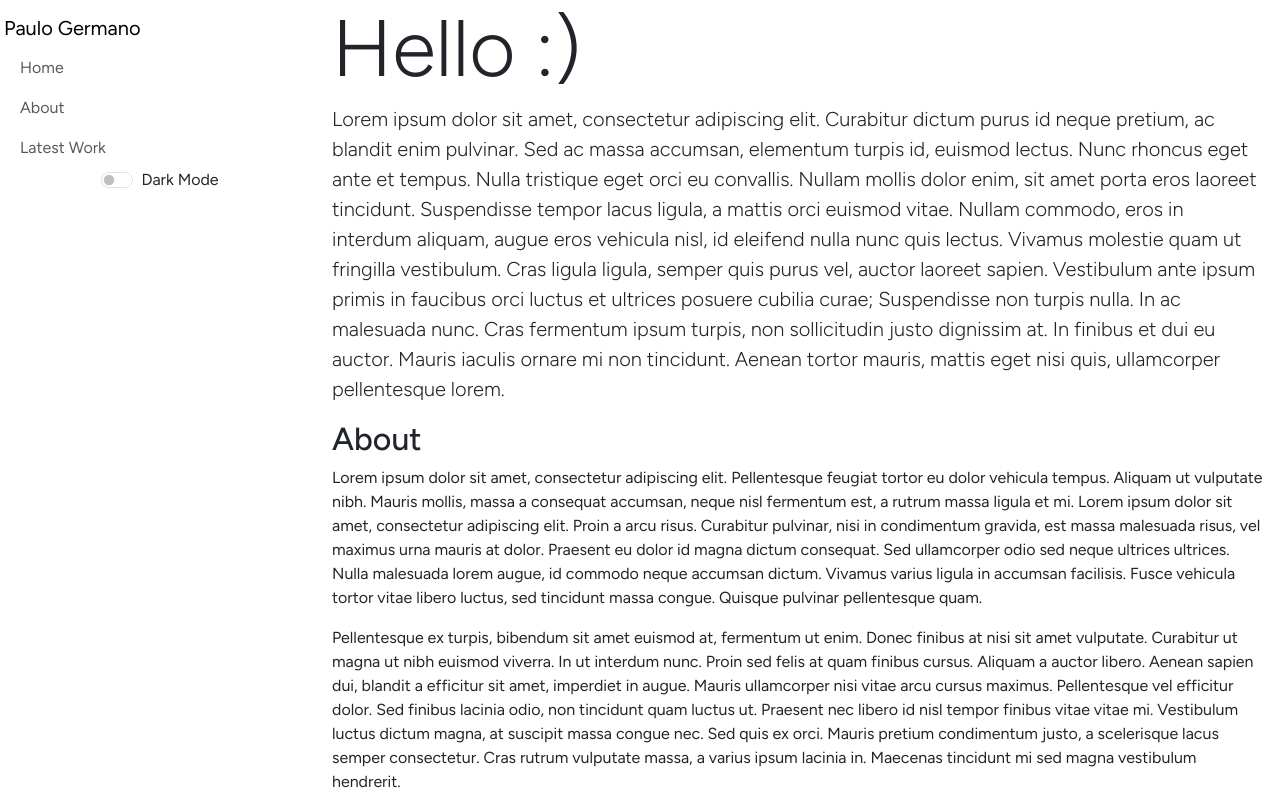
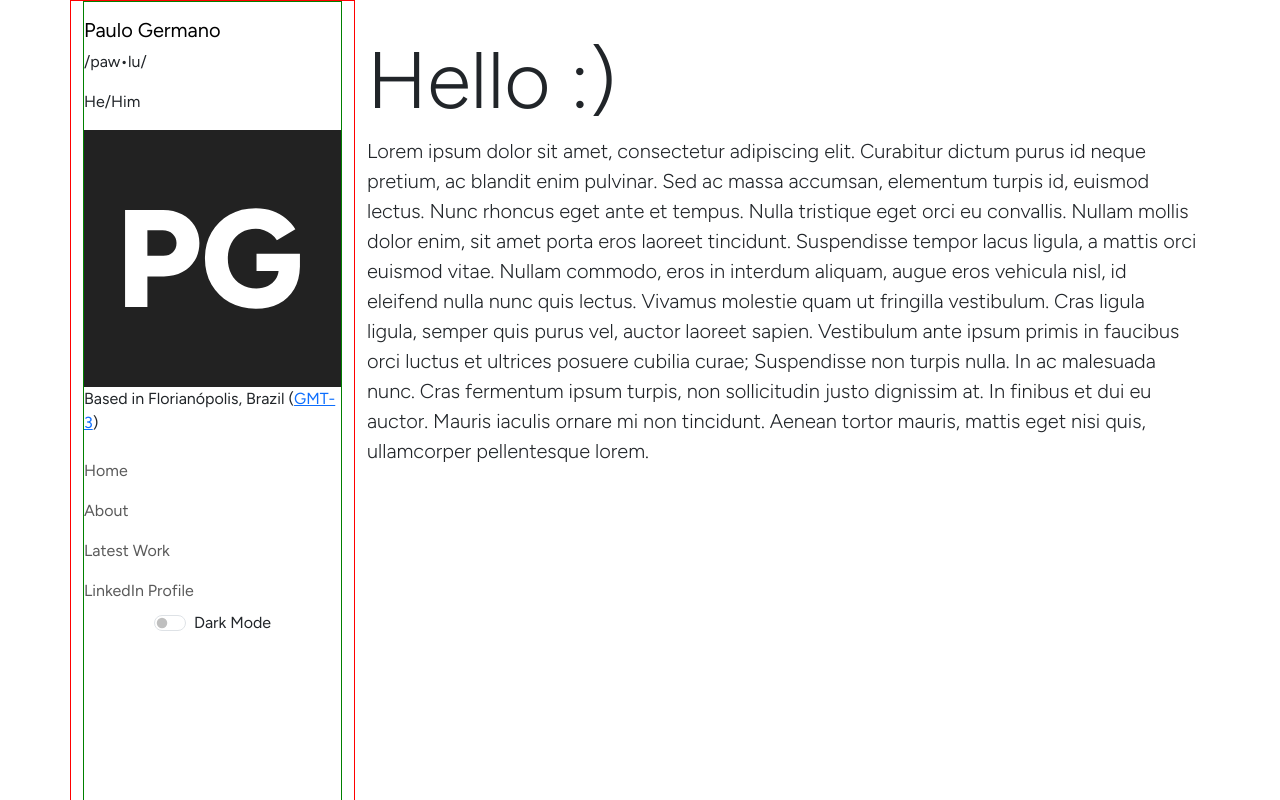
Before and after one commit to paulorg/portfolio, a website built with webpack: page src/index.html in a window 1280 px wide. Shown: the top 800 px of the page. Built offline with nearby package versions, Linux system fonts and the light colour scheme.

Commit message:
Improvements

```diff
--- a/src/index.html
+++ b/src/index.html
@@ -4,19 +4,26 @@
     <meta charset="utf-8">
     <meta name="viewport" content="width=device-width, initial-scale=1">
     <meta name="robots" content="noindex, nofollow">
+    <link rel="icon" href="images/favicon.svg" sizes="any" type="image/svg+xml">
     <title>Paulo Germano - Portfolio</title>
   </head>
   <body>
     <a href="#main-content" class="sr-only sr-only-focusable">Skip to main content</a>
-    <div class="container-fluid">
+    <div class="container">
       <div class="row">
         <aside class="col-md-3" role="complementary" aria-label="Sidebar">
           <nav class="navbar navbar-expand-md sticky-top" role="navigation" aria-label="Main navigation">
-            <span class="navbar-brand">Paulo Germano</span>
+            <div class="navbar-brand">Paulo Germano</div>
             <button class="navbar-toggler" type="button" data-bs-toggle="collapse" data-bs-target="#navbarSupportedContent" aria-controls="navbarSupportedContent" aria-expanded="false" aria-label="Toggle navigation">
               <span class="navbar-toggler-icon"></span>
             </button>
             <div class="collapse navbar-collapse" id="navbarSupportedContent">
+              <div class="info">
+                <p>/paw&#8226;lu/</p>
+                <p>He/Him</p>
+                <img src="/images/favicon.svg"/>
+                <p>Based in Florianópolis, Brazil (<a href="https://time.is/GMT-3" rel="external" target="_blank" aria-label="Current time in GMT-3 timezone">GMT-3</a>)</p>
+              </div>
               <ul class="navbar-nav">
                 <li class="nav-item">
                   <a class="nav-link" href="#main-content">Home</a>
@@ -26,6 +33,9 @@
                 </li>
                 <li class="nav-item">
                   <a class="nav-link" href="#work">Latest Work</a>
+                </li>
+                <li class="nav-item">
+                  <a class="nav-link" href="https://www.linkedin.com/in/pauloricardogermano/" rel="external" target="_blank" aria-label="LinkedIn Profile">LinkedIn Profile</a>
                 </li>
               </ul>
               <div class="form-check form-switch">
@@ -38,8 +48,8 @@
 
         </aside>
         <main id="main-content" class="col-md-9" role="main">
-          <header>
-            <h1 class="display-1">Hello :)</h1>
+          <header class="hero">
+            <h1 class="display-1">Hello</h1>
             <p class="lead">Lorem ipsum dolor sit amet, consectetur adipiscing elit. Curabitur dictum purus id neque pretium, ac blandit enim pulvinar. Sed ac massa accumsan, elementum turpis id, euismod lectus. Nunc rhoncus eget ante et tempus. Nulla tristique eget orci eu convallis. Nullam mollis dolor enim, sit amet porta eros laoreet tincidunt. Suspendisse tempor lacus ligula, a mattis orci euismod vitae. Nullam commodo, eros in interdum aliquam, augue eros vehicula nisl, id eleifend nulla nunc quis lectus. Vivamus molestie quam ut fringilla vestibulum. Cras ligula ligula, semper quis purus vel, auctor laoreet sapien. Vestibulum ante ipsum primis in faucibus orci luctus et ultrices posuere cubilia curae; Suspendisse non turpis nulla. In ac malesuada nunc. Cras fermentum ipsum turpis, non sollicitudin justo dignissim at. In finibus et dui eu auctor. Mauris iaculis ornare mi non tincidunt. Aenean tortor mauris, mattis eget nisi quis, ullamcorper pellentesque lorem.</p>
           </header>
           <div id="about" class="about">
--- a/src/scss/styles.scss
+++ b/src/scss/styles.scss
@@ -33,21 +33,40 @@ $font-family-base: "Figtree", sans-serif;
 /* Sidebar */
 
 aside{
-   // background: yellow;
+    // background: yellow;
+    //max-height: 100vh;
+    border: 1px solid red;
 }
 
-@include media-breakpoint-up(md) {
+@include media-breakpoint-up(md){
     aside{
-        min-height: 100vh;
+       // display: flex;
+       //align-items: stretch;
+       nav{
+        border: 1px solid green;;
+        height: 100vh;
+        align-items: stretch;
+       }
     }
 }
 
 /* Main */
 
 main{
-   // background-color: orange;
-
+//    background-color: orange;
+    .hero{
+        padding: 2rem 0 0;
+        h1{
+            &:after{
+                content: " :)";
+            }
+        }
+    }
+    .about{
+        padding: 2rem 0 0;
+    }
     .work{
+        padding: 2rem 0 0;
         ul{
             list-style: none;
             margin-right: calc(-0.5* var(--bs-gutter-x));
@@ -80,12 +99,28 @@ main{
         }
     }
 
+    @include media-breakpoint-up(md){
+        .hero{
+            min-height: 100vh;
+        }
+        .about{
+            min-height: 100vh;
+        }
+        .work{
+            min-height: 100vh;
+        }
+    }
+
 }
 
 /* Nav */
 
 .navbar-brand{
     white-space: wrap;
+    box-sizing: border-box;
+    display: inline-block;
+    margin: 0;
+
 }
 @include media-breakpoint-up(md) {
     .navbar,
@@ -94,15 +129,16 @@ main{
         justify-content: flex-start;
         width: 100%;
     }
+    .navbar-brand{
+        width: 100%;
+    }
     .navbar-expand-md .navbar-nav {
         flex-direction: column;
         width: 100%;
-    }
-    .navbar-brand{
-        width: 100%;
-    }
-    .navbar-expand-md .navbar-nav .nav-item{
-
-
+        .nav-item{
+            .nav-link{
+                padding: .5rem 0;
+            }
+        }
     }
 }
```
Also changed, not shown: src/images/favicon.svg (added).
